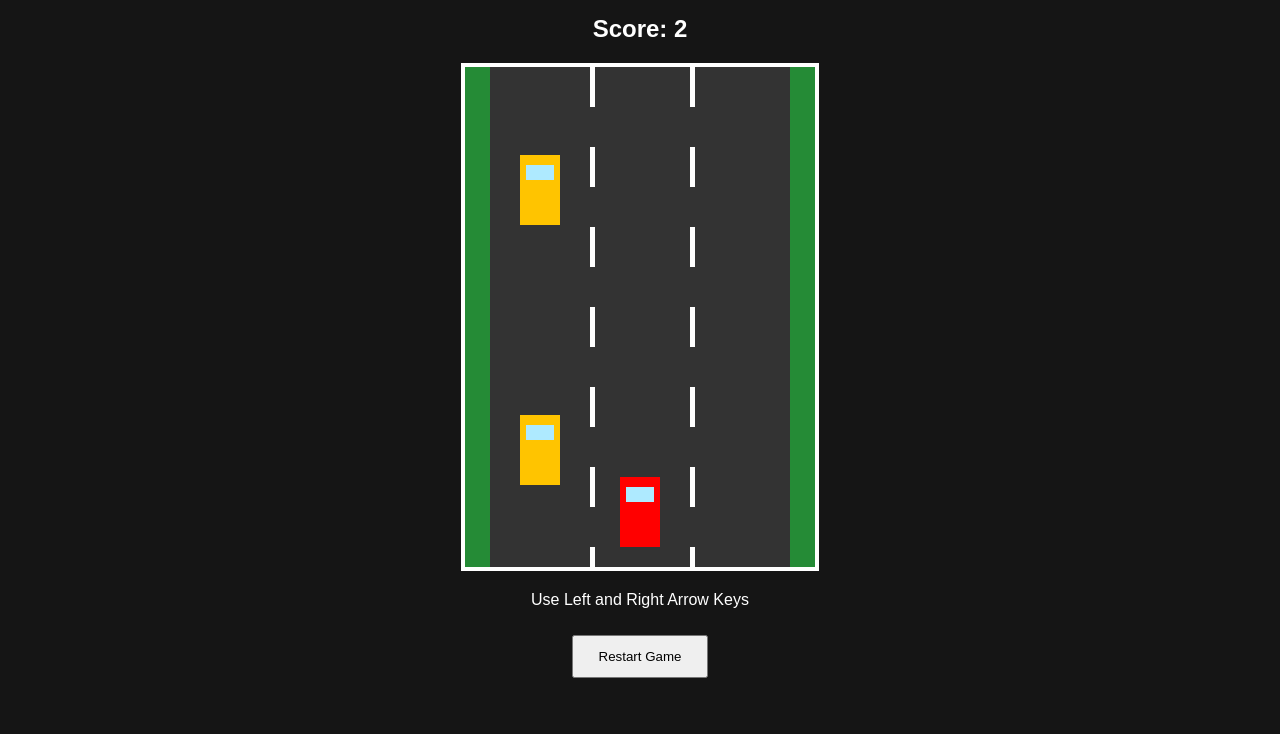
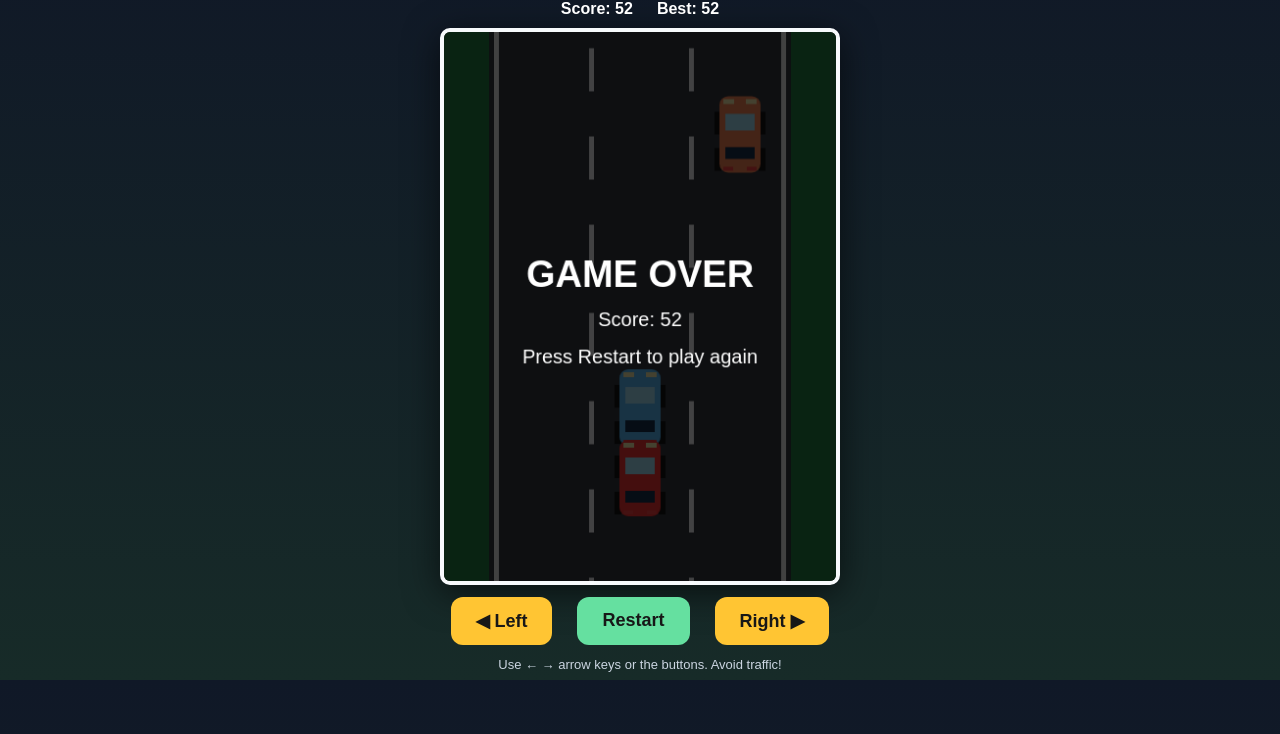
Before and after one commit to haramfatima324-oss/tharo-game, a plain HTML site: page index.html in a window 1280 px wide. Shown: the part 66-800 px from the top of the page. Drawn offline with Linux system fonts and the light colour scheme.

Commit message:
Update index.html

```diff
--- a/index.html
+++ b/index.html
@@ -1,127 +1,32 @@
-
 <!DOCTYPE html>
-<html>
+<html lang="en">
 <head>
-  <title>Tharo Car Racing Game</title>
-  <style>
-    body {
-      background: #151515;
-      color: white;
-      text-align: center;
-      font-family: Arial;
-    }
-    canvas {
-      background: #333;
-      border: 4px solid white;
-      max-width: 95%;
-    }
-    button {
-      padding: 12px 25px;
-      margin: 10px;
-      cursor: pointer;
-    }
-  </style>
+<meta charset="UTF-8"><meta name="viewport" content="width=device-width,initial-scale=1">
+<title>Tharo 2D Car Racing Game</title>
+<style>
+*{box-sizing:border-box}body{margin:0;background:linear-gradient(#101827,#172b28);color:white;font-family:Arial,sans-serif;text-align:center}h1{font-size:clamp(22px,5vw,34px);margin:16px 0 10px}.hud{display:flex;justify-content:center;gap:24px;font-weight:bold;margin-bottom:10px}canvas{display:block;margin:auto;width:min(94vw,400px);height:auto;border:4px solid #f7fafc;border-radius:10px;background:#333;box-shadow:0 8px 35px #0009}.controls{display:flex;justify-content:center;gap:25px;margin:12px}button{border:0;border-radius:12px;background:#ffc533;color:#171717;font-weight:bold;padding:13px 25px;cursor:pointer;font-size:18px;touch-action:none}#restart{background:#65e0a0}.hint{font-size:13px;color:#cbd5e1;margin:8px}
+</style>
 </head>
 <body>
-  <h1>🏎️ Tharo Car Racing Game</h1>
-  <h2 id="score">Score: 0</h2>
-  <canvas id="game" width="350" height="500"></canvas>
-  <p>Use Left and Right Arrow Keys</p>
-  <button onclick="restart()">Restart Game</button>
-
-  <script>
-    const canvas = document.getElementById("game");
-    const ctx = canvas.getContext("2d");
-    let player, traffic, score, over, frame, speed;
-
-    function restart() {
-      player = {x: 155, y: 410, w: 40, h: 70};
-      traffic = [];
-      score = 0;
-      frame = 0;
-      speed = 4;
-      over = false;
-    }
-
-    document.addEventListener("keydown", e => {
-      if (["ArrowLeft", "ArrowRight"].includes(e.key)) {
-        e.preventDefault();
-      }
-      if (over) return;
-      if (e.key === "ArrowLeft") {
-        player.x = Math.max(35, player.x - 25);
-      }
-      if (e.key === "ArrowRight") {
-        player.x = Math.min(275, player.x + 25);
-      }
-    });
-
-    function drawCar(car, color) {
-      ctx.fillStyle = color;
-      ctx.fillRect(car.x, car.y, car.w, car.h);
-      ctx.fillStyle = "#aeeaff";
-      ctx.fillRect(car.x + 6, car.y + 10, car.w - 12, 15);
-    }
-
-    function update() {
-      ctx.clearRect(0, 0, 350, 500);
-      ctx.fillStyle = "#258b36";
-      ctx.fillRect(0, 0, 350, 500);
-      ctx.fillStyle = "#333";
-      ctx.fillRect(25, 0, 300, 500);
-
-      ctx.fillStyle = "white";
-      for (let y = (frame * speed) % 80 - 80; y < 500; y += 80) {
-        ctx.fillRect(125, y, 5, 40);
-        ctx.fillRect(225, y, 5, 40);
-      }
-
-      if (!over) {
-        frame++;
-        if (frame % 65 === 0) {
-          const lanes = [55, 155, 255];
-          traffic.push({
-            x: lanes[Math.floor(Math.random() * 3)],
-            y: -80, w: 40, h: 70
-          });
-        }
-
-        for (const car of traffic) {
-          car.y += speed;
-          if (player.x < car.x + car.w &&
-              player.x + player.w > car.x &&
-              player.y < car.y + car.h &&
-              player.y + player.h > car.y) {
-            over = true;
-          }
-        }
-
-        traffic = traffic.filter(car => {
-          if (car.y > 500) {
-            score++;
-            speed = 4 + Math.floor(score / 5);
-            return false;
-          }
-          return true;
-        });
-      }
-
-      traffic.forEach(car => drawCar(car, "#ffc400"));
-      drawCar(player, "red");
-      document.getElementById("score").textContent =
-        "Score: " + score;
-
-      if (over) {
-        ctx.fillStyle = "white";
-        ctx.font = "bold 35px Arial";
-        ctx.textAlign = "center";
-        ctx.fillText("GAME OVER", 175, 240);
-      }
-      requestAnimationFrame(update);
-    }
-
-    restart();
-    update();
-  </script>
+<h1>🏎️ Tharo Car Racing</h1>
+<div class="hud"><span>Score: <b id="score">0</b></span><span>Best: <b id="best">0</b></span></div>
+<canvas id="game" width="400" height="560" aria-label="Car racing game"></canvas>
+<div class="controls"><button id="left">◀ Left</button><button id="restart">Restart</button><button id="right">Right ▶</button></div>
+<p class="hint">Use ← → arrow keys or the buttons. Avoid traffic!</p>
+<script>
+const canvas=document.getElementById('game'),ctx=canvas.getContext('2d');
+const scoreEl=document.getElementById('score'),bestEl=document.getElementById('best');
+const W=400,H=560,roadL=46,roadR=354,lanes=[98,200,302];
+let best=0;try{best=Number(localStorage.getItem('tharoBest'))||0}catch(e){}bestEl.textContent=best;
+let player,enemies,score,speed,over,lastTime,spawnTimer,roadOffset,raf;
+function reset(){if(raf)cancelAnimationFrame(raf);player={lane:1,y:455};enemies=[];score=0;speed=220;over=false;lastTime=0;spawnTimer=0;roadOffset=0;scoreEl.textContent='0';raf=requestAnimationFrame(loop)}
+function move(n){if(!over)player.lane=Math.max(0,Math.min(2,player.lane+n))}
+document.addEventListener('keydown',e=>{if(['ArrowLeft','ArrowRight'].includes(e.key))e.preventDefault();if(e.key==='ArrowLeft')move(-1);if(e.key==='ArrowRight')move(1);if(over&&e.key==='Enter')reset()});
+document.getElementById('left').onclick=()=>move(-1);document.getElementById('right').onclick=()=>move(1);document.getElementById('restart').onclick=reset;
+function car(x,y,color){ctx.save();ctx.translate(x,y);ctx.fillStyle='#111';ctx.fillRect(-26,-23,7,23);ctx.fillRect(19,-23,7,23);ctx.fillRect(-26,14,7,23);ctx.fillRect(19,14,7,23);ctx.fillStyle=color;ctx.beginPath();ctx.roundRect(-21,-39,42,78,9);ctx.fill();ctx.fillStyle='#a8eaff';ctx.fillRect(-15,-21,30,17);ctx.fillStyle='#18324e';ctx.fillRect(-15,13,30,12);ctx.fillStyle='#fff6b3';ctx.fillRect(-17,-36,11,5);ctx.fillRect(6,-36,11,5);ctx.fillStyle='#f44';ctx.fillRect(-17,33,10,4);ctx.fillRect(7,33,10,4);ctx.restore()}
+function draw(){ctx.fillStyle='#208345';ctx.fillRect(0,0,W,H);ctx.fillStyle='#34383f';ctx.fillRect(roadL,0,roadR-roadL,H);ctx.fillStyle='#f4f4f4';ctx.fillRect(roadL+5,0,5,H);ctx.fillRect(roadR-10,0,5,H);ctx.fillStyle='#f9fafb';for(let y=-70+roadOffset;y<H;y+=90){ctx.fillRect(148,y,5,44);ctx.fillRect(250,y,5,44)}for(const e of enemies)car(lanes[e.lane],e.y,e.color);car(lanes[player.lane],player.y,'#ff3434');if(over){ctx.fillStyle='#000b';ctx.fillRect(0,0,W,H);ctx.fillStyle='white';ctx.font='bold 38px Arial';ctx.textAlign='center';ctx.fillText('GAME OVER',W/2,H/2-20);ctx.font='20px Arial';ctx.fillText('Score: '+Math.floor(score),W/2,H/2+20);ctx.fillText('Press Restart to play again',W/2,H/2+58)}}
+function loop(t){if(!lastTime)lastTime=t;const dt=Math.min((t-lastTime)/1000,.05);lastTime=t;if(!over){speed=Math.min(440,220+score*.16);score+=dt*12;scoreEl.textContent=Math.floor(score);roadOffset=(roadOffset+speed*dt)%90;spawnTimer+=dt;if(spawnTimer>Math.max(.55,1.25-score/1400)){spawnTimer=0;enemies.push({lane:Math.floor(Math.random()*3),y:-55,color:['#ffcc00','#5bc0ff','#db75ff','#ff8956'][Math.floor(Math.random()*4)]})}for(const e of enemies)e.y+=speed*dt;enemies=enemies.filter(e=>e.y<H+55);for(const e of enemies){if(e.lane===player.lane&&Math.abs(e.y-player.y)<72){over=true;const s=Math.floor(score);if(s>best){best=s;bestEl.textContent=best;try{localStorage.setItem('tharoBest',best)}catch(err){}}break}}}draw();if(!over)raf=requestAnimationFrame(loop)}
+reset();
+</script>
 </body>
 </html>
```
